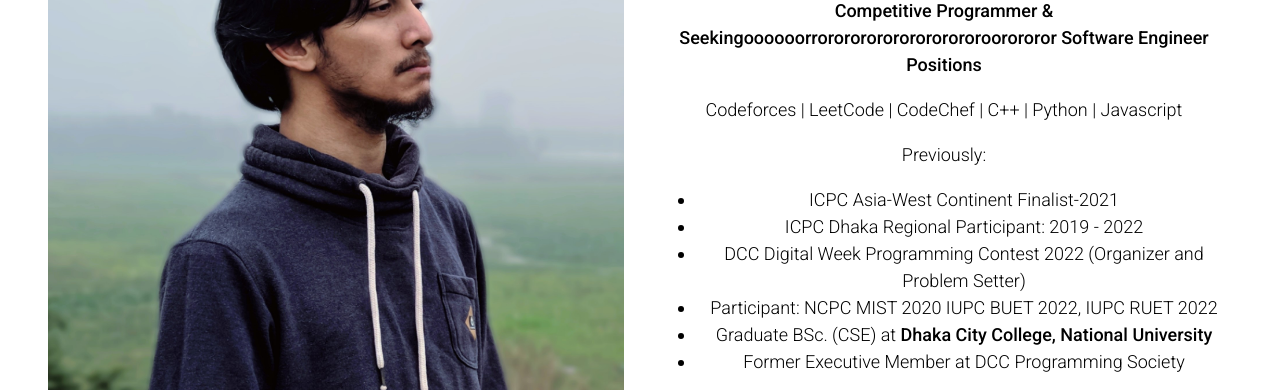
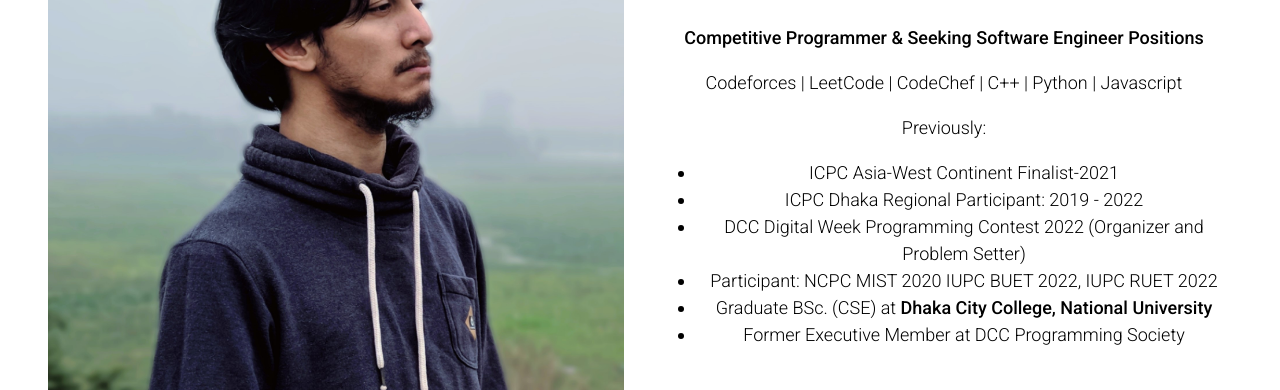
Before and after one commit to imShafin/imshafin.github.io, a plain HTML site: page index.html in a window 1280 px wide. Shown: the part 287-677 px from the top of the page. Drawn offline with Linux system fonts and the light colour scheme.

Commit message:
Update index.html

```diff
--- a/index.html
+++ b/index.html
@@ -18,7 +18,7 @@
     <section class="rightInfo">
       <p id="header">Hi, I'm <span class="strong">Izazur Rahman Shafin</span></p>
       <div class="aboutInfo">
-        <p class="strong">Competitive Programmer & Seekingoooooorrororororororororororoorororor Software Engineer Positions </p>
+        <p class="strong">Competitive Programmer & Seeking Software Engineer Positions </p>
         <p>Codeforces | LeetCode | CodeChef | C++ | Python | Javascript </p>
 
         <p>Previously:</p>
```
